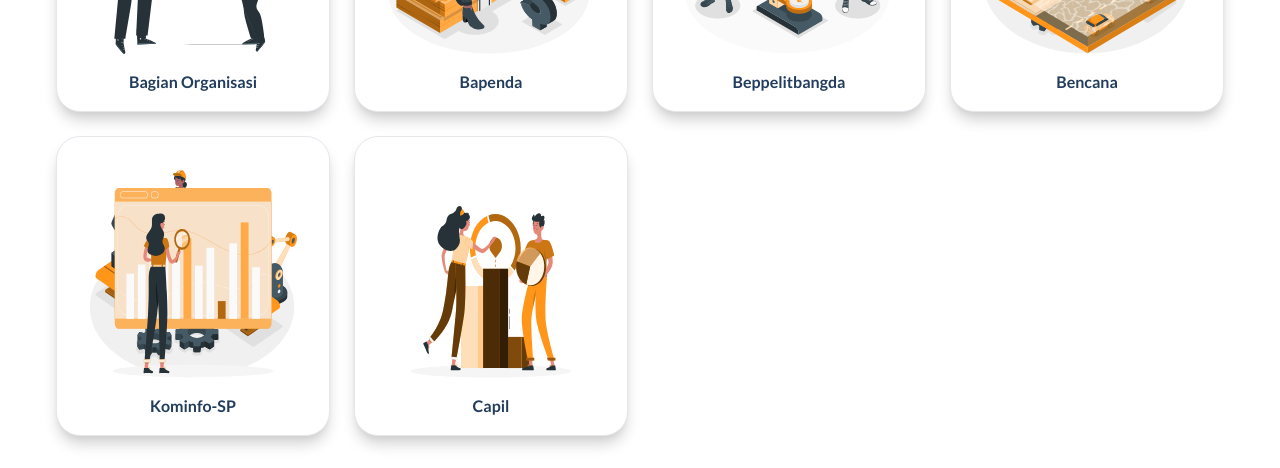
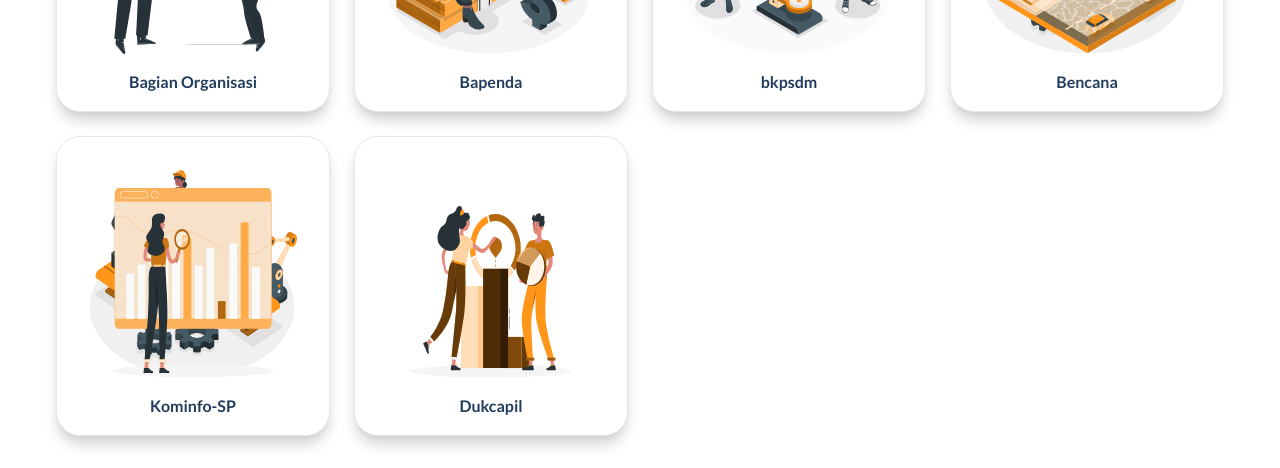
Before and after one commit to Tim-KP-SatuData-Barru/SatuData-Barru, a Next.js app: page /data-umum in a window 1280 px wide. Shown: the part 472-940 px from the top of the page. Built offline with nearby package versions, Linux system fonts and the light colour scheme.

Commit message:
minor update

```diff
--- a/app/components/DatasetCard/DatasetCard.tsx
+++ b/app/components/DatasetCard/DatasetCard.tsx
@@ -16,17 +16,17 @@ function DatasetCard(data: DatasetCardProps) {
         width={80}
         height={80}
       />
-      <div className="w-[100%] mx-5 flex flex-col gap-3">
+      <div className="w-[100%] mx-5 flex flex-col gap-3 ">
         <h1 className="font-semibold">{data.card.judul_kegiatan}</h1>
         <div className="h-[1px] border w-[100%] "></div>
         <div className="flex flex-row gap-5">
-          <div className="flex flex-row bg-orange rounded-2xl px-2 py-1 w-[20%] justify-center items-center gap-2">
+          <div className="flex flex-row bg-orange rounded-2xl px-2 py-1 w-[20%] items-center gap-2">
             <Image alt="logo" src="/images/dataset/TimelineWeek.png" width={15} height={15} />
             <p className="text-white text-xs">{data.card.tahun_kegiatan}</p>
           </div>
-          <div className="flex flex-row bg-lime-500 rounded-2xl px-2 py-1 w-[20%] justify-center gap-2">
+          <div className="flex flex-row bg-lime-500 rounded-2xl px-2 py-1 w-[20%] gap-2 " >
             <Image alt="logo" src="/images/dataset/PriceTag.png" width={15} height={15} />
-            <p className="text-white text-xs">{data.card.sektor_kegiatan}</p>
+            <p className="text-white text-xs line-clamp-1">{data.card.sektor_kegiatan}</p>
           </div>
         </div>
       </div>
--- a/app/dataset/page.tsx
+++ b/app/dataset/page.tsx
@@ -26,7 +26,7 @@ function Dataset() {
   }, []);
 
   const [currentPage, setCurrentPage] = useState(1);
-  const itemsPerPage = 3;
+  const itemsPerPage = 10;
   const totalPages = Math.ceil(dataset.length / itemsPerPage);
 
   const startIndex = (currentPage - 1) * itemsPerPage;
@@ -52,7 +52,7 @@ function Dataset() {
     <div>
       <Navbar />
 
-      <div className="flex flex-col gap-2 ml-[2vw] mt-[3vh] px-8">
+      <div className="flex flex-col gap-2 ml-[2vw] mt-[3vh] px-8 ">
         <h1 className="text-blue-dark font-bold text-3xl">Dataset</h1>
         <p className="text-blue-dark text-base">Home &gt; Dataset</p>
       </div>
--- a/public/mockData/mockDataDasar.ts
+++ b/public/mockData/mockDataDasar.ts
@@ -20,7 +20,7 @@ export const dataUmumItems = [
     },
     {
       id: 3,
-      title: "Beppelitbangda",
+      title: "bkpsdm",
       image: "/images/data-umum/beppelitbangda.svg",
     },
     {
@@ -35,7 +35,7 @@ export const dataUmumItems = [
     },
     {
       id: 6,
-      title: "Capil",
+      title: "Dukcapil",
       image: "/images/data-umum/capil.svg",
     },
     {
```
